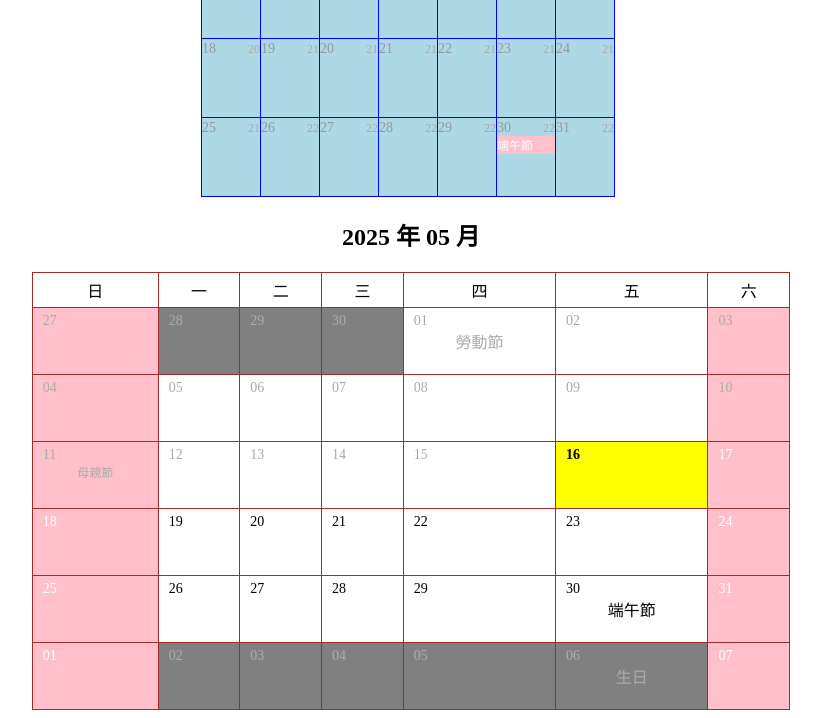
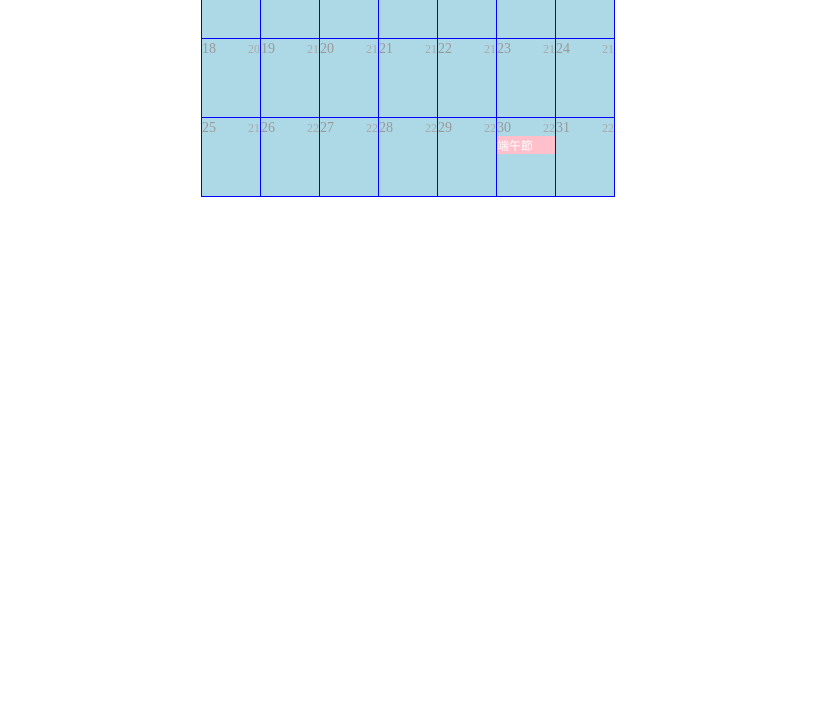
Before and after one commit to yn0410/PHP-web_250516, a PHP site: page /calendar.php in a window 1280 px wide. Shown: the part 411-1129 px from the top of the page, without its empty margins (229-1050 px from the left). After the commit the page ends 608 px from the top, so only its background shows below. Run offline with PHP 8.4, Linux system fonts and the light colour scheme.

Commit message:
PHP L1網頁萬年曆(註解掉table做的)...

```diff
--- a/calendar.php
+++ b/calendar.php
@@ -260,7 +260,10 @@ echo "</div>";
     // 以block box製作的日曆 end (老師第227+1行)
     ?>
 
-    <h2 style="text-align: center;"><?=date("Y 年 m 月");?></h2>
+
+
+    <!-- 以下為table做的日曆 &註解起來 -->
+    <!-- <h2 style="text-align: center;"><?=date("Y 年 m 月");?></h2>
     <table>
         <tr>
             <td>日</td>
@@ -270,60 +273,60 @@ echo "</div>";
             <td>四</td>
             <td>五</td>
             <td>六</td>
-        </tr>
+        </tr> -->
     <?php
-    for($i=0; $i<6 ;$i++){
-        echo "<tr>";
+    // for($i=0; $i<6 ;$i++){
+    //     echo "<tr>";
 
-        for($j=0; $j<7; $j++){
-            $day = $j+($i*7) - $firstDayWeek; //格子是此月的幾號
-            // $d = date("Y-m-$day"); //???
-            $timestamp = strtotime("$day days", strtotime($firstDay));
-            $date=date("Y-m-d", $timestamp);
-            $class="";
+    //     for($j=0; $j<7; $j++){
+    //         $day = $j+($i*7) - $firstDayWeek; //格子是此月的幾號
+    //         // $d = date("Y-m-$day"); //???
+    //         $timestamp = strtotime("$day days", strtotime($firstDay));
+    //         $date=date("Y-m-d", $timestamp);
+    //         $class="";
 
-            /*echo "<td>";
-            if($day>0 && $day<=$theDaysOfMonth){
-                echo $day;
-            }
-            echo "</td>";*/
-            /*echo "<td>";
-            echo $date;
-            echo "</td>";*/
+    //         /*echo "<td>";
+    //         if($day>0 && $day<=$theDaysOfMonth){
+    //             echo $day;
+    //         }
+    //         echo "</td>";*/
+    //         /*echo "<td>";
+    //         echo $date;
+    //         echo "</td>";*/
 
-            if(date("N",$timestamp)>5){
-                $class=$class . " holiday";
-            }
+    //         if(date("N",$timestamp)>5){
+    //             $class=$class . " holiday";
+    //         }
 
-            if($today==$date){
-                $class=$class . " today";
-            }else if(date("m",$timestamp)!=date("m",strtotime($firstDay))){
-                $class=$class ." other-month";
-            }
+    //         if($today==$date){
+    //             $class=$class . " today";
+    //         }else if(date("m",$timestamp)!=date("m",strtotime($firstDay))){
+    //             $class=$class ." other-month";
+    //         }
 
-            if($timestamp<strtotime($today)){
-                $class=$class . " pass-date";
-            }
+    //         if($timestamp<strtotime($today)){
+    //             $class=$class . " pass-date";
+    //         }
 
-            echo "<td class='$class' data-date='$date'>";
-                echo "<div class='date-num'>";
-                    echo date("d",$timestamp);
-                echo "</div>";
+    //         echo "<td class='$class' data-date='$date'>";
+    //             echo "<div class='date-num'>";
+    //                 echo date("d",$timestamp);
+    //             echo "</div>";
 
-                echo "<div class='date-event'>";
-                    if(isset($spDate[$date])){
-                        echo $spDate[$date];
-                    }
-                echo "</div>";
-            echo "</td>";
+    //             echo "<div class='date-event'>";
+    //                 if(isset($spDate[$date])){
+    //                     echo $spDate[$date];
+    //                 }
+    //             echo "</div>";
+    //         echo "</td>";
 
 
-        }
+    //     }
 
-        echo "</tr>";
-    }
+    //     echo "</tr>";
+    // }
     ?>
-    </table>
+    <!-- </table> -->
 
 </body>
 </html>
```
